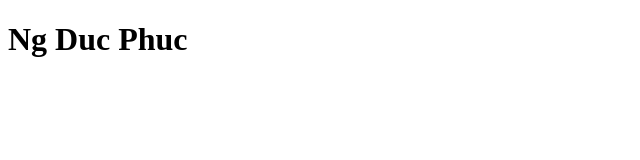
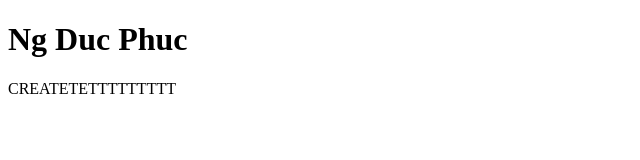
Before and after one commit to phucndph55677/demo1, a plain HTML site: page danhmuc/danhmuc.html in a window 1280 px wide. Shown: the whole page, without its empty margins (0-640 px from the left). Drawn offline with Linux system fonts and the light colour scheme.

Commit message:
fix(create)/US1

```diff
--- a/danhmuc/danhmuc.html
+++ b/danhmuc/danhmuc.html
@@ -9,6 +9,7 @@
     <!-- Lan day thu nhat -->
      <!-- Dnah mucccccccccc -->
     <h1>Ng Duc Phuc</h1>
-
+    <!-- fix(create)/US1 -->
+     CREATETETTTTTTTTT
 </body>
 </html>
```
